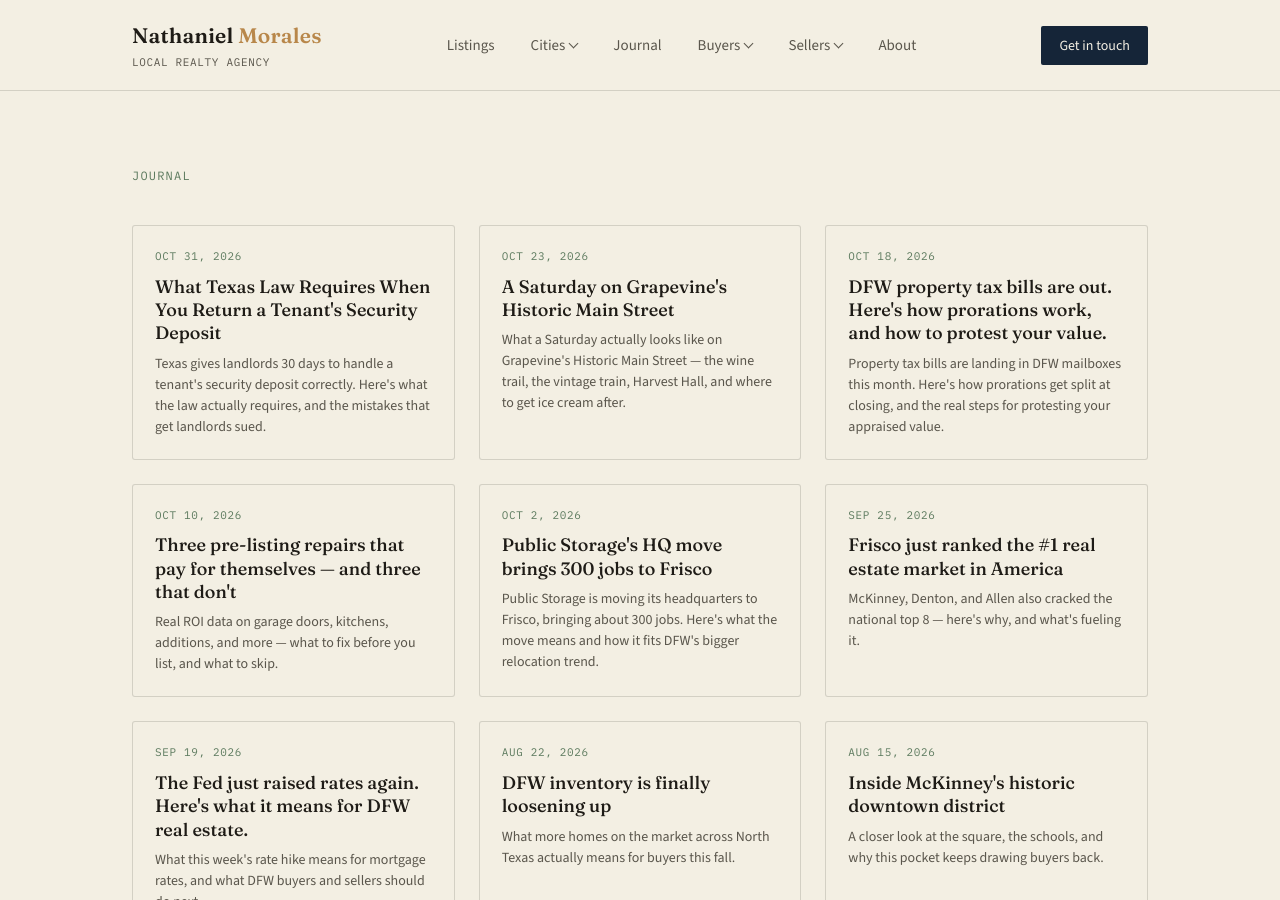
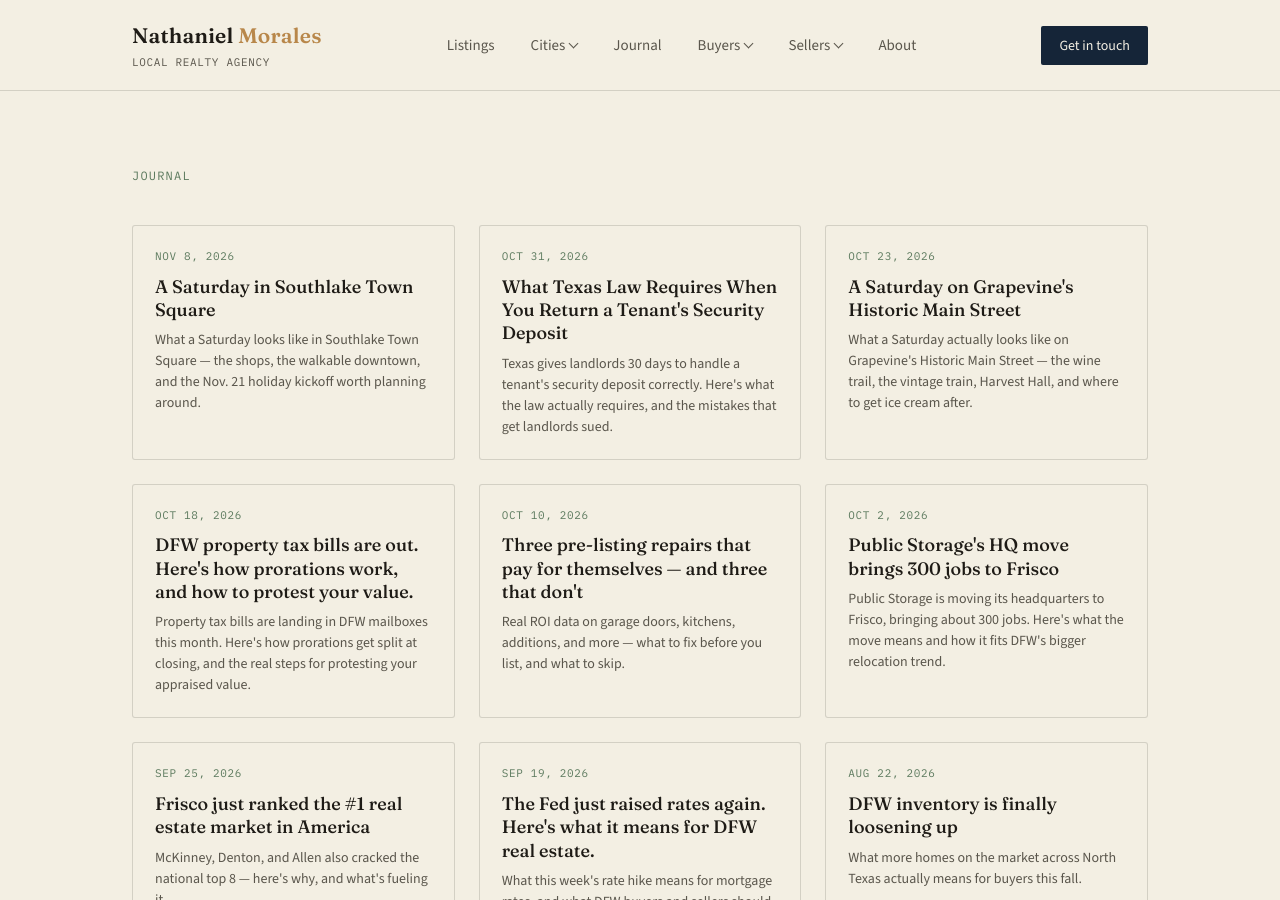
Before and after one commit to nathanielmorales7/deedanddoor, a Jekyll site: the page journal.html, which Jekyll copies as it is, in a window 1280 px wide and 900 px high. Built offline with Jekyll 4.4.1, drawn with Linux system fonts in a browser that asks for light colours.

Commit message:
Add blog card for Southlake Town Square article

```diff
--- a/journal.html
+++ b/journal.html
@@ -129,6 +129,11 @@
   <section class="journal-feed">
     <div class="wrap">
       <div class="blog-grid">
+        <a class="blog-card" href="journal-southlake-town-square.html">
+          <div class="blog-date">Nov 8, 2026</div>
+          <h3>A Saturday in Southlake Town Square</h3>
+          <p>What a Saturday looks like in Southlake Town Square — the shops, the walkable downtown, and the Nov. 21 holiday kickoff worth planning around.</p>
+        </a>
         <a class="blog-card" href="journal-security-deposit-law.html">
           <div class="blog-date">Oct 31, 2026</div>
           <h3>What Texas Law Requires When You Return a Tenant's Security Deposit</h3>
```
